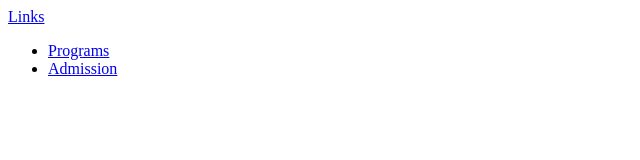
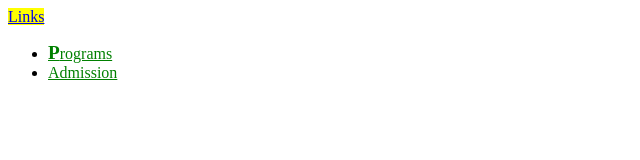
Before and after one commit to Khoi-Zel/week6, a plain HTML site: page index.html in a window 1280 px wide. Shown: the whole page, without its empty margins (0-640 px from the left). Drawn offline with Linux system fonts and the light colour scheme.

Commit message:
pseudo-class and elements

```diff
--- a/stylesheets/stylesheet.css
+++ b/stylesheets/stylesheet.css
@@ -1,4 +1,4 @@
-div h2 {
+/* div h2 {
     font-style:italic;
 }
 
@@ -9,4 +9,25 @@ div h2 + p {
 .list {
     border-bottom: 1px solid grey;
     list-style-type: none;
+} */
+
+li a:link {
+    color:green;
 }
+
+li a:visited{
+    color: red;
+}
+
+li a:hover{
+    color:pink;
+}
+
+li:first-child::first-letter{
+    font-weight: bold;
+    font-size: 120%;
+}
+
+a[title="BCIT homepage"] {
+    background-color: yellow;
+}
```
